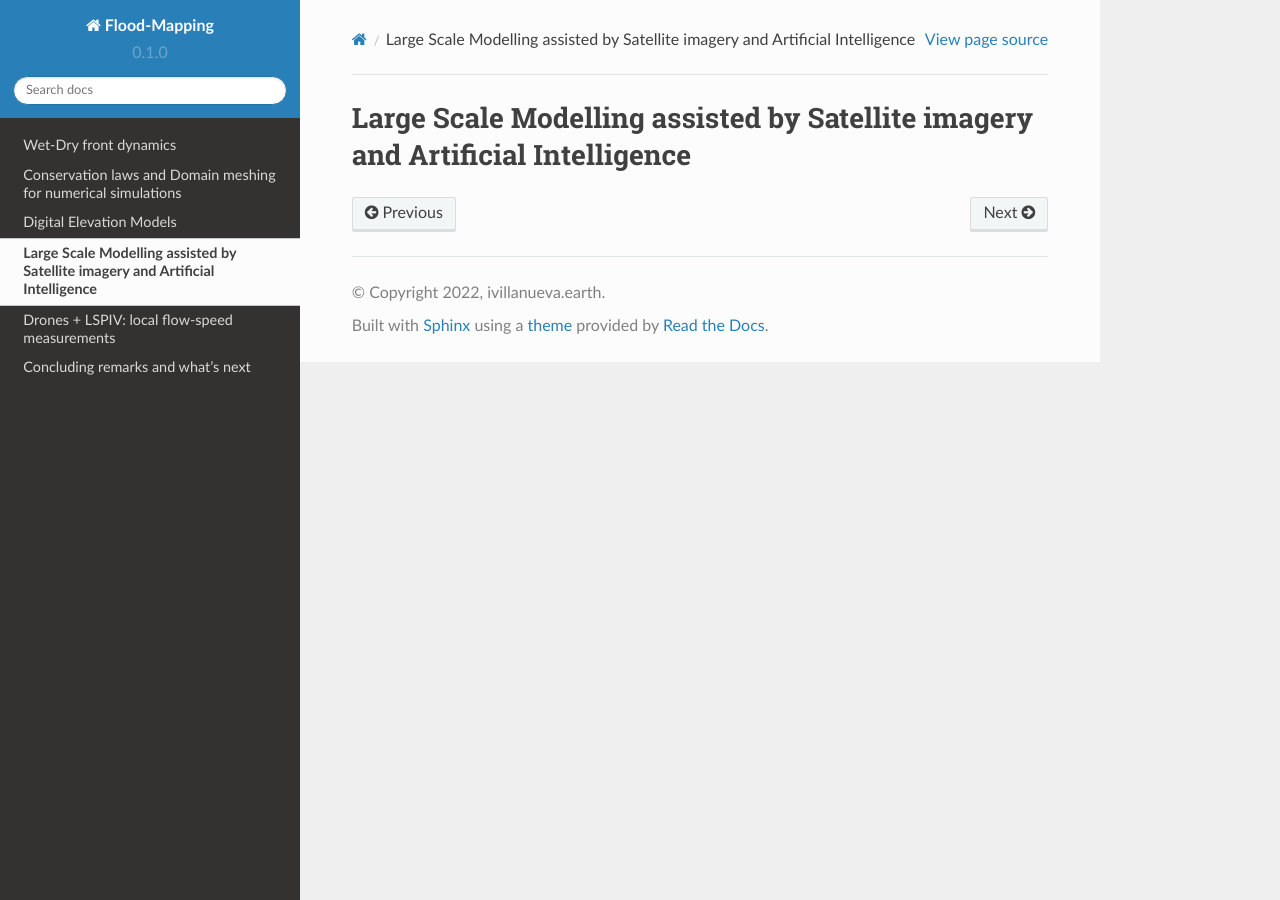
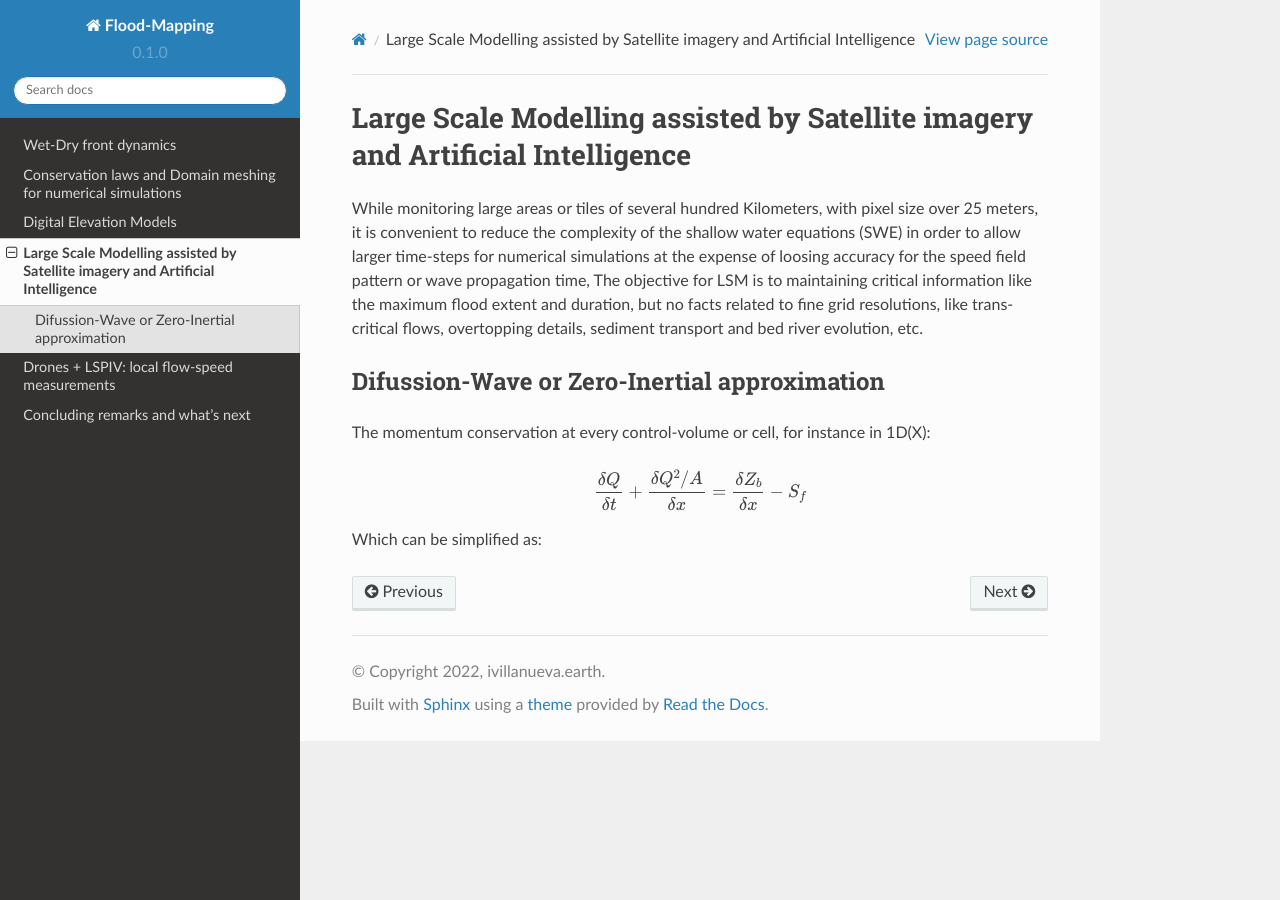
Before and after one commit to ivillamadrid/FloodMapping, a Sphinx documentation site: the page built from docs/source/lsm.rst, in a window 1280 px wide. Built offline with Sphinx 7.4.7 and the Read the Docs theme 2.0.0, drawn with Linux system fonts in a browser that asks for light colours.

Commit message:
Update lsm.rst

```diff
--- a/docs/source/lsm.rst
+++ b/docs/source/lsm.rst
@@ -1,2 +1,19 @@
 Large Scale Modelling assisted by Satellite imagery and Artificial Intelligence
 ===============================================================================
+
+While monitoring large areas or tiles of several hundred Kilometers, with pixel size over 25 meters,
+it is convenient to reduce the complexity of the shallow water equations (SWE) in order to allow larger
+time-steps for numerical simulations at the expense of loosing accuracy for the speed field pattern or wave propagation time,
+The objective for LSM is to maintaining critical information like the maximum flood extent and duration, but no facts related to
+fine grid resolutions, like trans-critical flows, overtopping details, sediment transport and bed river evolution, etc.
+
+Difussion-Wave or Zero-Inertial approximation
+---------------------------------------------
+
+The momentum conservation at every control-volume or cell, for instance in 1D(X):
+
+.. math::
+
+  \frac{\delta Q} {\delta t} + \frac{\delta Q^2/A} {\delta x} = \frac{\delta Z_b} {\delta x}-S_f
+
+Which can be simplified as:
```
